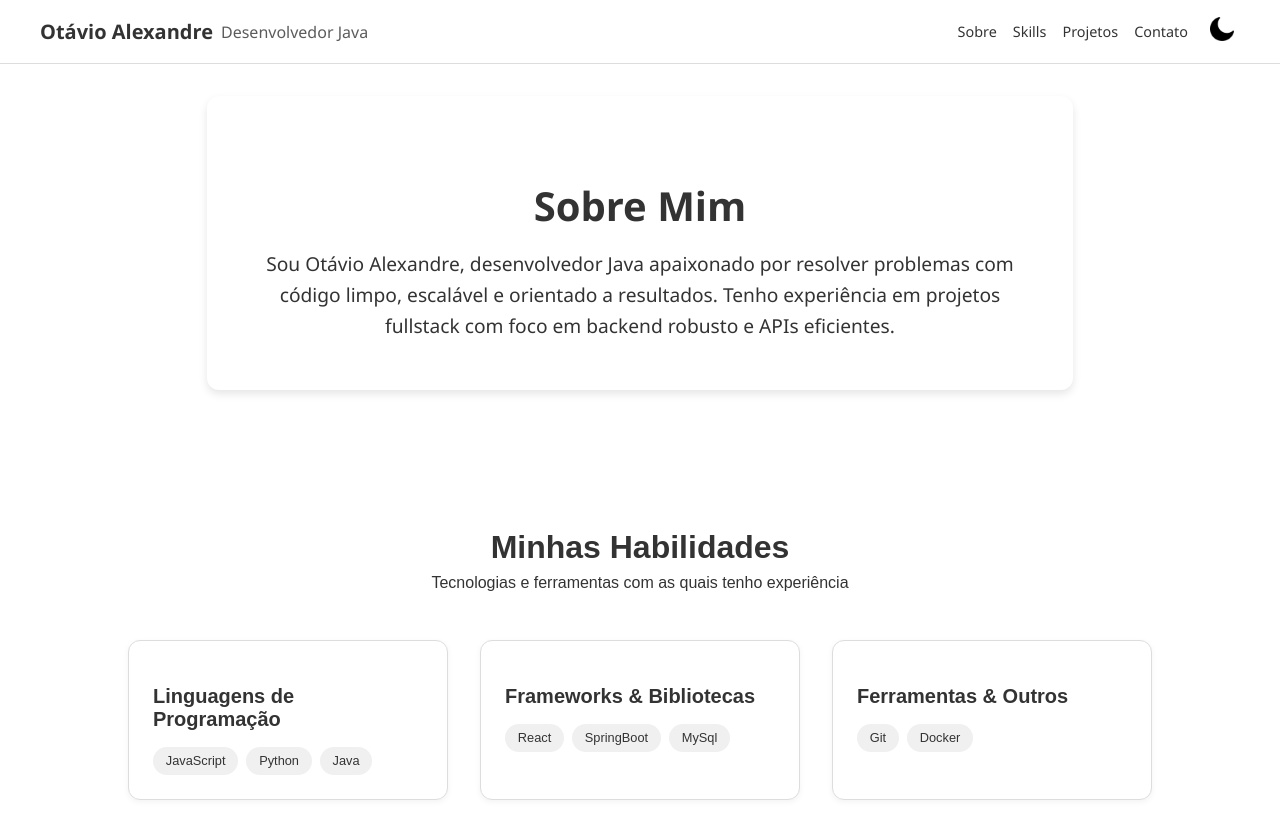
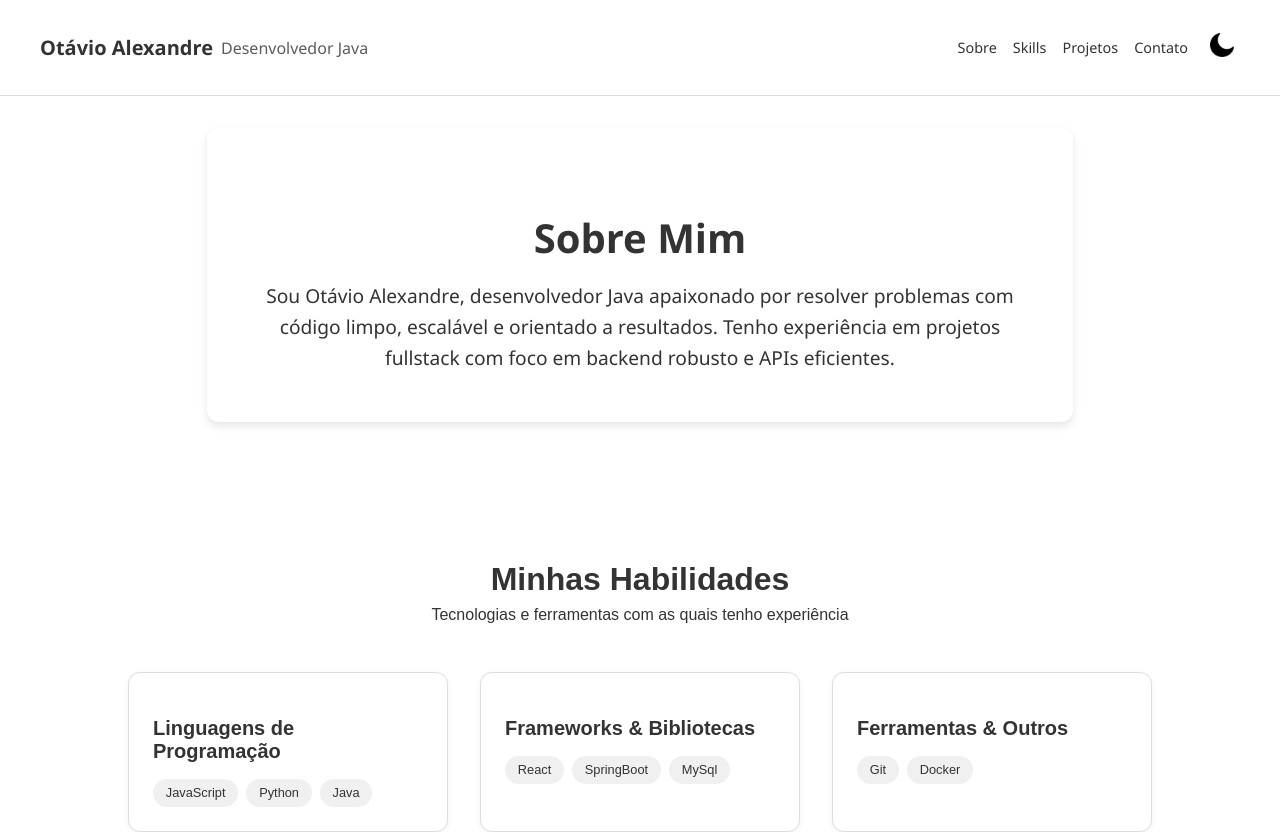
Before and after one commit to Zerphyis/portifolio, a React (Create React App) app: page / in a window 1280 px wide. Shown: the top 832 px of the page. Built offline with nearby package versions, Linux system fonts and the light colour scheme.

Commit message:
feat:adicionando a cores de alternancia em Header.css

```diff
--- a/src/components/header/Header.css
+++ b/src/components/header/Header.css
@@ -1,15 +1,47 @@
+:root {
+  --header-bg: rgba(255, 255, 255, 0.9);
+  --text: #333;
+  --text-color: #333;
+  --card-bg: #fff;
+  --card-border: #ddd;
+  --primary: #007bff;
+}
+
+[data-theme="dark"] {
+  --header-bg: rgba(20, 20, 20, 0.9);
+  --text: #f1f1f1;
+  --text-color: #f1f1f1;
+  --card-bg: #121212;
+  --card-border: #333;
+  --primary: #66ccff;
+  background-color: #121212;
+  color: #f1f1f1;
+}
+
 #header {
   position: sticky;
   top: 0;
   z-index: 1000;
   background-color: var(--header-bg);
   backdrop-filter: blur(6px);
-  border-bottom: 1px solid #ddd;
+  border-bottom: 1px solid var(--card-border);
+}
+
+header {
+  background-color: var(--card-bg);
+  color: var(--text-color);
+  padding: 1rem;
+  border-bottom: 1px solid var(--card-border);
+}
+
+nav a {
+  color: var(--text-color);
 }
 
 .theme-icon {
   width: 24px;
   height: 24px;
+  filter: none;
 }
 
 .header-inner {
@@ -22,7 +54,6 @@
   justify-content: space-between;
 }
 
-
 .logo {
   margin-right: auto;
   display: flex;
@@ -33,6 +64,7 @@
 
 .logo .name {
   font-weight: 700;
+  color: var(--text);
 }
 
 .logo .subname {
@@ -52,6 +84,7 @@
   font-size: 0.9rem;
   text-decoration: none;
   color: var(--text);
+  cursor: pointer;
 }
 
 .nav-desktop a:hover {
@@ -68,6 +101,7 @@
   border: none;
   font-size: 1.25rem;
   cursor: pointer;
+  color: var(--text);
 }
 
 .mobile-menu {
@@ -82,6 +116,7 @@
   text-decoration: none;
   font-size: 0.95rem;
   color: var(--text);
+  cursor: pointer;
 }
 
 .mobile-menu a:hover {
@@ -105,17 +140,3 @@
     display: none !important;
   }
 }
-
-:root {
-  --header-bg: rgba(255, 255, 255, 0.9);
-  --text: #333;
-  --primary: #007bff;
-}
-
-[data-theme="dark"] {
-  --header-bg: rgba(20, 20, 20, 0.9);
-  --text: #f1f1f1;
-  --primary: #66ccff;
-  background-color: #121212;
-  color: #f1f1f1;
-}
```
